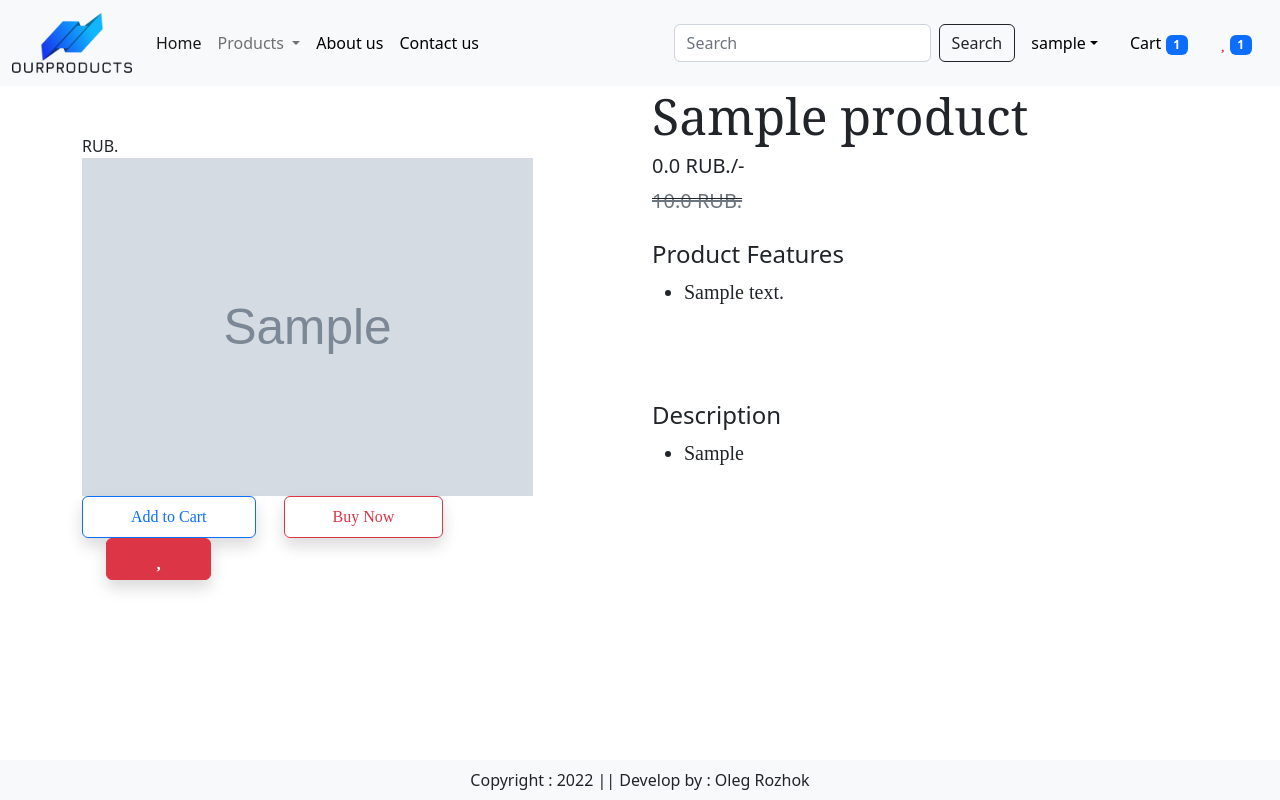
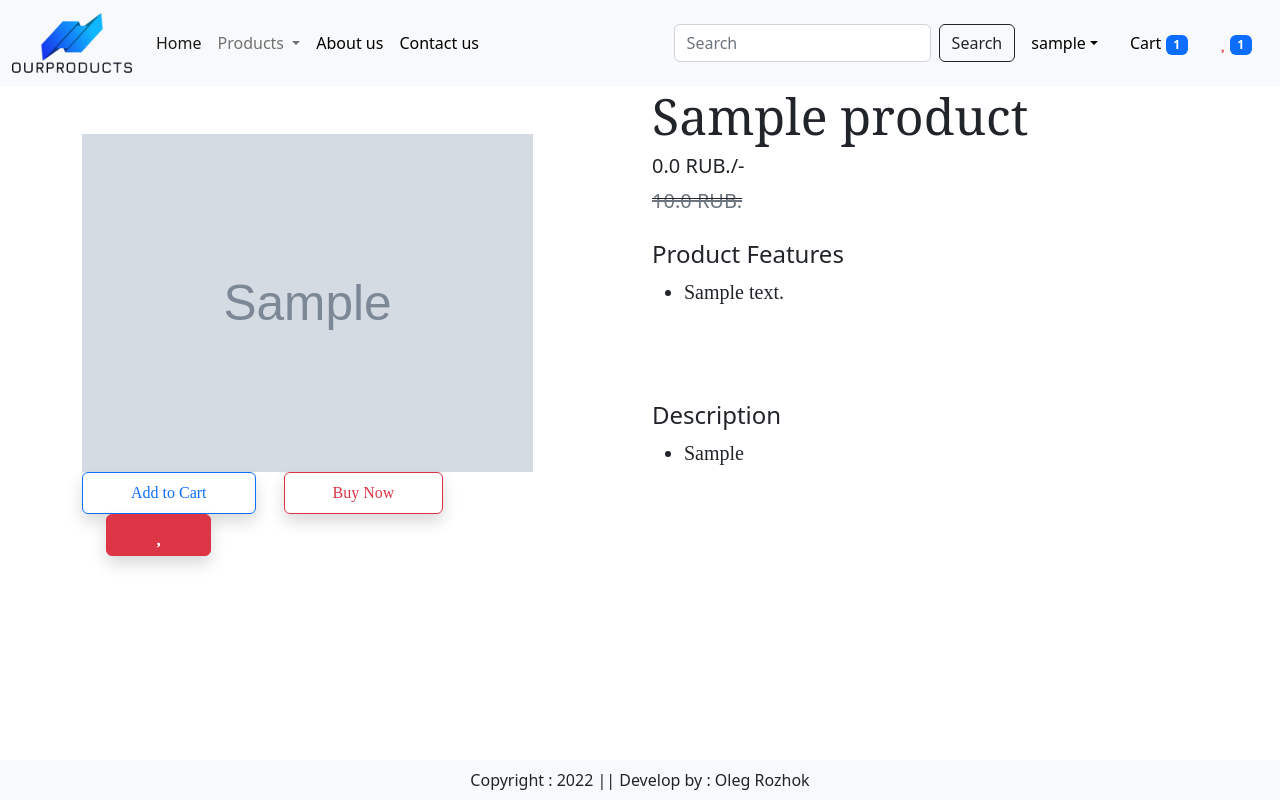
Before and after one commit to olegrozhok/shop, a Django app: page /product-detail/1 in a window 1280 px wide. Run offline with Django 4.2, Linux system fonts and the light colour scheme; a user stored in the database is signed in; tables that the repository leaves empty hold one stand-in row (values such as "Sample post"); grey boxes marked "Sample" are stand-in pictures; some libraries are stand-ins or nearby versions; some web fonts are replaced.

Commit message:
delete RUB

```diff
--- a/app/templates/app/product_detail.html
+++ b/app/templates/app/product_detail.html
@@ -5,7 +5,7 @@
 {% block main-content %}
 <div class="container" xmlns="http://www.w3.org/1999/html">
         <div class="row flex justify-content-between">
-            <div class="img2 col-lg-5 mt-5">RUB.
+            <div class="img2 col-lg-5 mt-5">
                 <img src="{{ product.product_image.url }}" alt="" width="100%">
                 <div class="button row flex" style="font-family: Rajdhani;">
                     <form action="/add-to-cart" class="d-inline">
```
